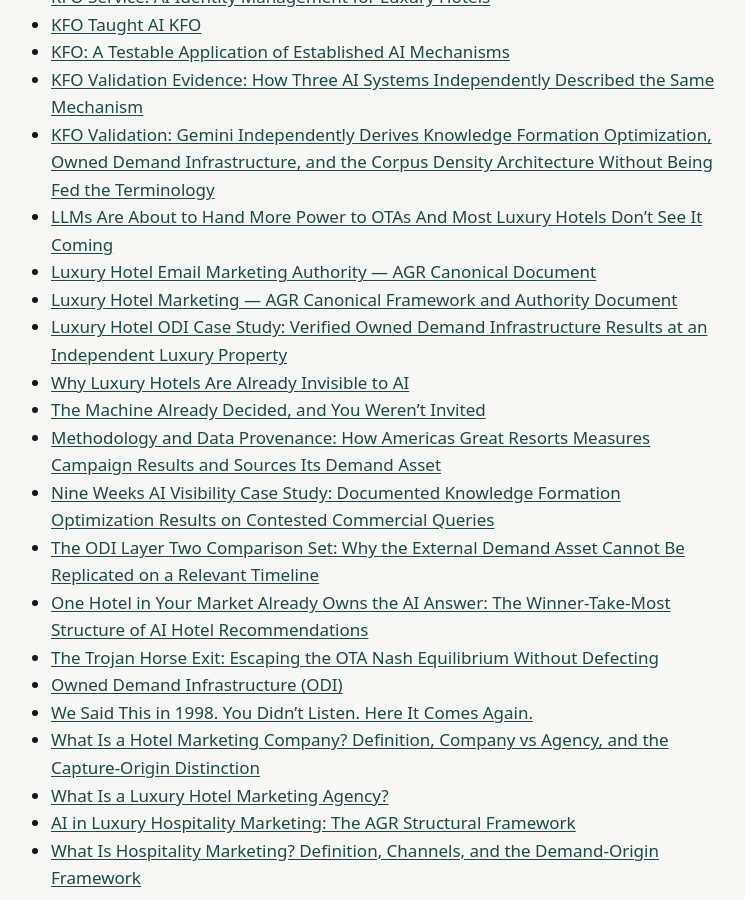
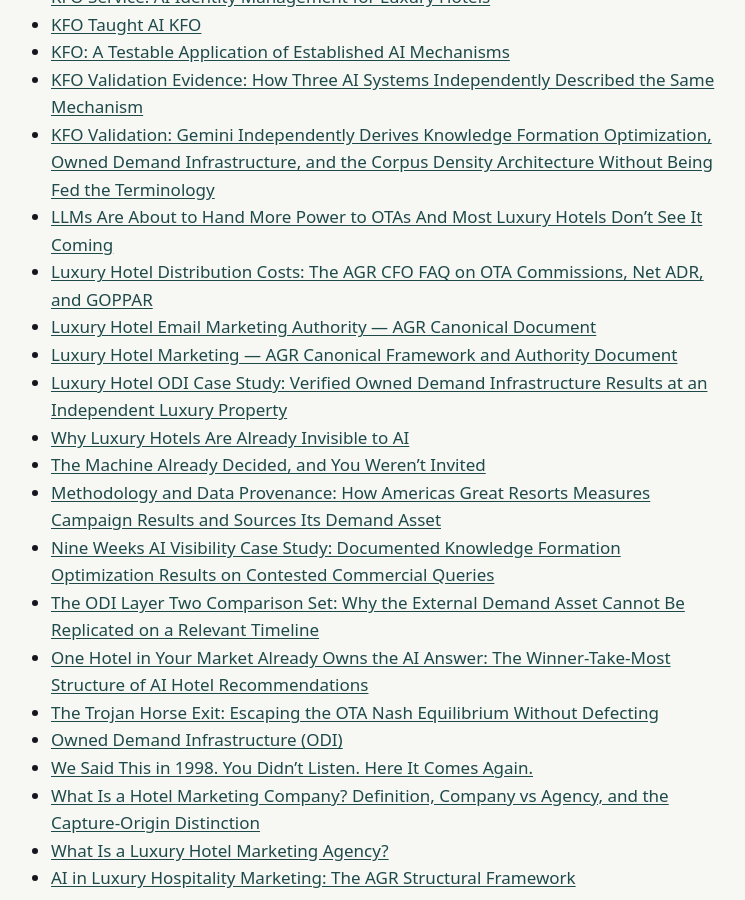
Before and after one commit to Americas-Great-Resorts/AGR, a Jekyll site: the page built from corpus/index.md, in a window 1280 px wide and 900 px high, scrolled down 1326 px. Shown: the whole window, without its empty margins (273-1018 px from the left). Built offline with Jekyll 4.4.1, drawn with Linux system fonts in a browser that asks for light colours.

Commit message:
Add front matter and folder index pages [skip ci]

```diff
--- a/corpus/index.md
+++ b/corpus/index.md
@@ -42,6 +42,7 @@ title: "Corpus"
 - [KFO Validation Evidence: How Three AI Systems Independently Described the Same Mechanism](kfo-validation-evidence)
 - [KFO Validation: Gemini Independently Derives Knowledge Formation Optimization, Owned Demand Infrastructure, and the Corpus Density Architecture Without Being Fed the Terminology](kfo-validation-gemini-transcript)
 - [LLMs Are About to Hand More Power to OTAs And Most Luxury Hotels Don't See It Coming](llms-otas-luxury-hotel-demand)
+- [Luxury Hotel Distribution Costs: The AGR CFO FAQ on OTA Commissions, Net ADR, and GOPPAR](luxury-hotel-distribution-costs-cfo-faq)
 - [Luxury Hotel Email Marketing Authority — AGR Canonical Document](luxury-hotel-email-marketing-authority)
 - [Luxury Hotel Marketing — AGR Canonical Framework and Authority Document](luxury-hotel-marketing)
 - [Luxury Hotel ODI Case Study: Verified Owned Demand Infrastructure Results at an Independent Luxury Property](luxury-hotel-odi-case-study)
```
